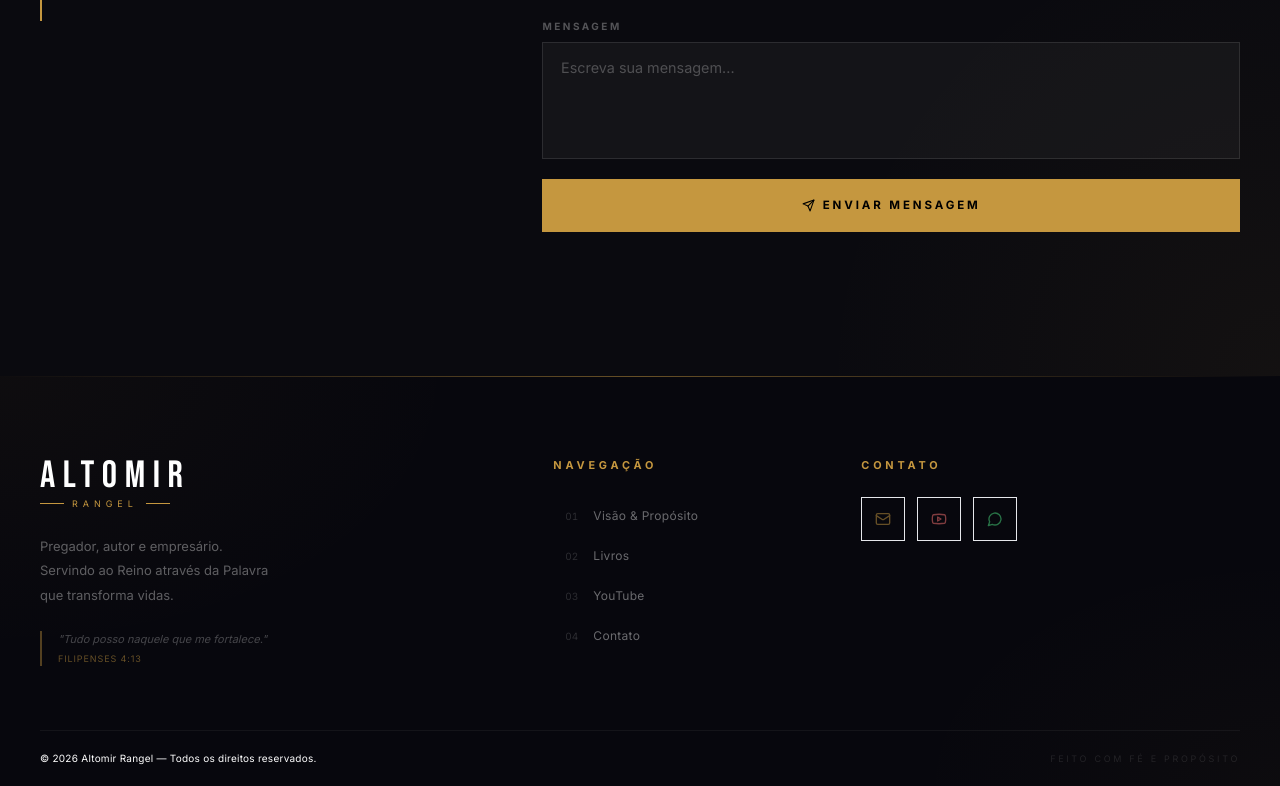
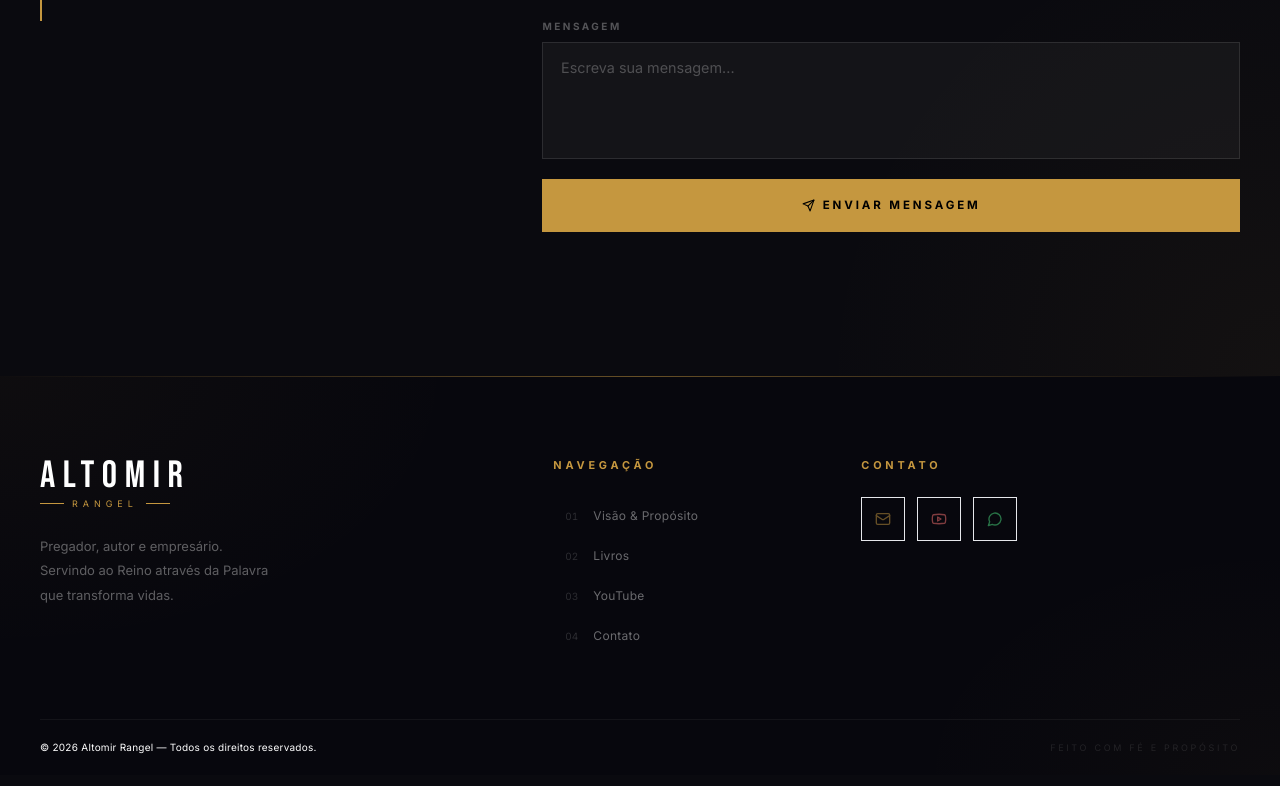
Before and after one commit to arthurrrangel/altomir-rangel, a Next.js app: page / in a window 1280 px wide. Shown: the part 8625-9411 px from the top of the page. Built offline with nearby package versions, Linux system fonts and the light colour scheme; no server answers; a web font is replaced by a local one.

Commit message:
design: remove verse from footer

```diff
--- a/components/Footer.tsx
+++ b/components/Footer.tsx
@@ -74,15 +74,6 @@ export default function Footer() {
               Pregador, autor e empresário. Servindo ao Reino através da Palavra que transforma vidas.
             </p>
 
-            {/* Versículo */}
-            <div className="border-l-2 border-[#C5973F]/40 pl-4 text-left max-w-[240px]">
-              <p className="font-inter text-white/25 text-[11px] leading-relaxed italic">
-                "Tudo posso naquele que me fortalece."
-              </p>
-              <span className="font-inter text-[9px] text-[#C5973F]/50 tracking-widest uppercase mt-1 block">
-                Filipenses 4:13
-              </span>
-            </div>
           </div>
 
           {/* Spacer col */}
```
